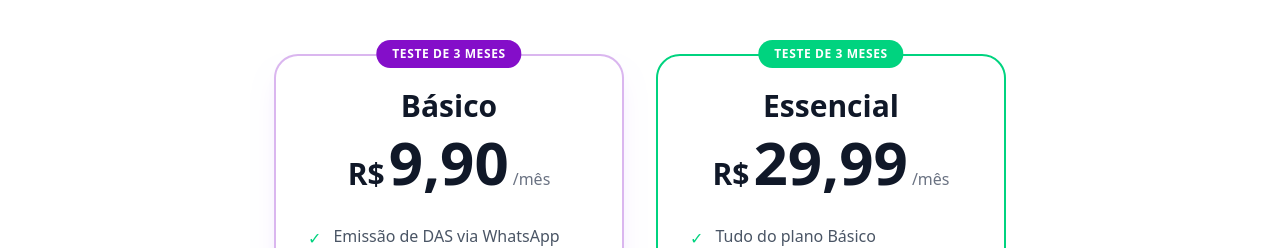
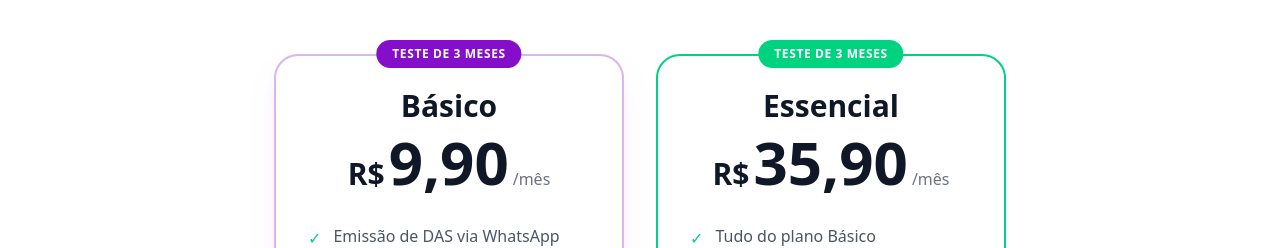
Before and after one commit to Bora-MEI-Project/site-boramei, a Next.js app: page / in a window 1280 px wide. Shown: the part 4500-4748 px from the top of the page. Built offline with nearby package versions, Linux system fonts and the light colour scheme.

Commit message:
Preço alterado no Front

```diff
--- a/src/components/Pricing.tsx
+++ b/src/components/Pricing.tsx
@@ -107,7 +107,7 @@ export default function Pricing() {
                   <h3 className="text-3xl font-bold text-gray-900 mb-2">Essencial</h3>
                   <div className="flex items-baseline justify-center gap-1 mb-8">
                     <span className="text-3xl font-bold text-gray-900">R$</span>
-                    <span className="text-6xl font-extrabold text-gray-900">29,99</span>
+                    <span className="text-6xl font-extrabold text-gray-900">35,90</span>
                     <span className="text-gray-500 font-medium">/mês</span>
                   </div>
 
--- a/src/lib/planos.ts
+++ b/src/lib/planos.ts
@@ -5,7 +5,7 @@ export const PLANOS = {
   },
   essencial: {
     nome: "Essencial",
-    preco: "29.99",
+    preco: "35.90",
   },
 } as const;
 
```
